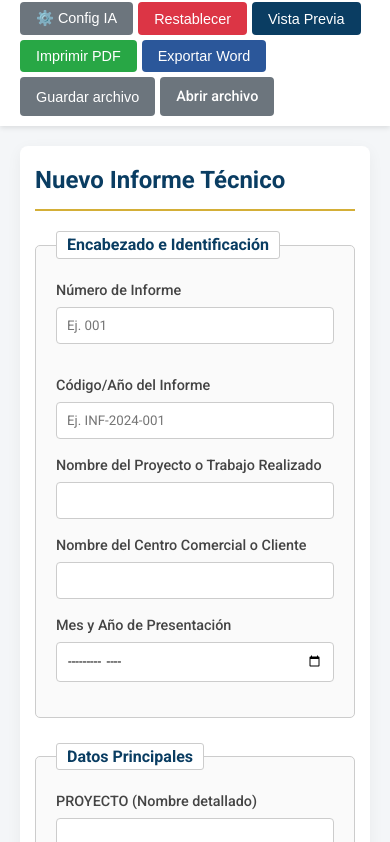
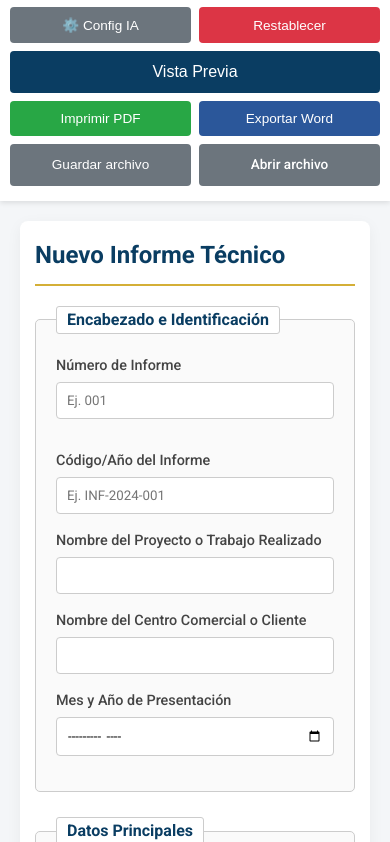
Before and after one commit to mnboza-spec/Informe-final, a plain HTML site: page index.html in a window 390 px wide. Shown: the part 63-905 px from the top of the page. Drawn offline with Linux system fonts and the light colour scheme.

Commit message:
style: organize buttons for mobile layout

```diff
--- a/style.css
+++ b/style.css
@@ -383,12 +383,27 @@ input:focus, textarea:focus {
 @media (max-width: 768px) {
     .toolbar {
         flex-direction: column;
-        align-items: flex-start;
+        align-items: center; /* Center logo and actions */
+        padding: 15px 10px;
     }
-    .logo-area { margin-bottom: 15px; }
+    .logo-area { margin-bottom: 15px; text-align: center; }
     .actions {
-        flex-wrap: wrap;
-        gap: 5px;
+        display: grid;
+        grid-template-columns: 1fr 1fr;
+        gap: 8px;
+        width: 100%;
+    }
+    .actions .btn, .actions label.btn {
+        width: 100%;
+        text-align: center;
+        padding: 10px 5px;
+        font-size: 0.85rem;
+    }
+    /* Make 'Vista Previa' span both columns as the primary action */
+    #btn-preview {
+        grid-column: span 2;
+        font-size: 1rem;
+        padding: 12px;
     }
     .grid-2, .grid-3, .photo-grid {
         grid-template-columns: 1fr;
```
